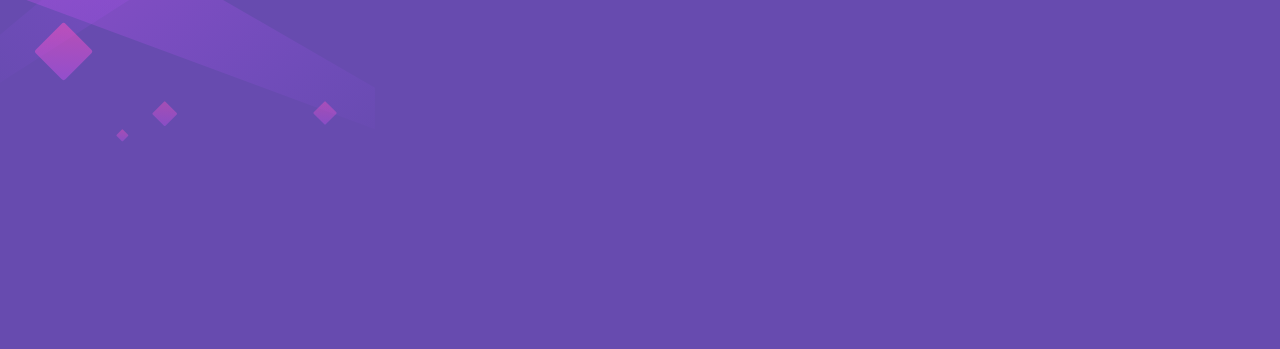
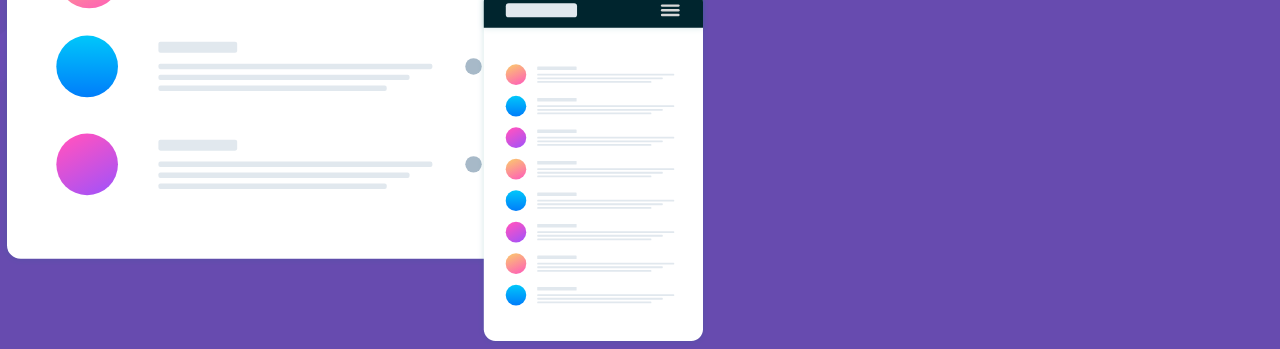
Before and after one commit to IamAbhiDev/huddle-landing-page-with-single-introductory-section-master.github.io, a plain HTML site: page index.html in a window 1280 px wide. Shown: the part 231-580 px from the top of the page. Drawn offline with Linux system fonts and the light colour scheme.

Commit message:
fixed mistake

```diff
--- a/index.html
+++ b/index.html
@@ -23,7 +23,7 @@
     <nav class="header__nav"><img src="./images/logo.svg" alt="" class="header__nav__logo"></nav>
   </header>
 
-  <!-- <figure class="figure"><img src="./images/illustration-mockups.svg" alt="" class="figure__illustration"></figure> -->
+  <figure class="figure"><img src="./images/illustration-mockups.svg" alt="" class="figure__illustration"></figure>
 
   <main class="content">
     <h1 class="content__heading">Build The Community Your Fans Will Love</h1>
```
